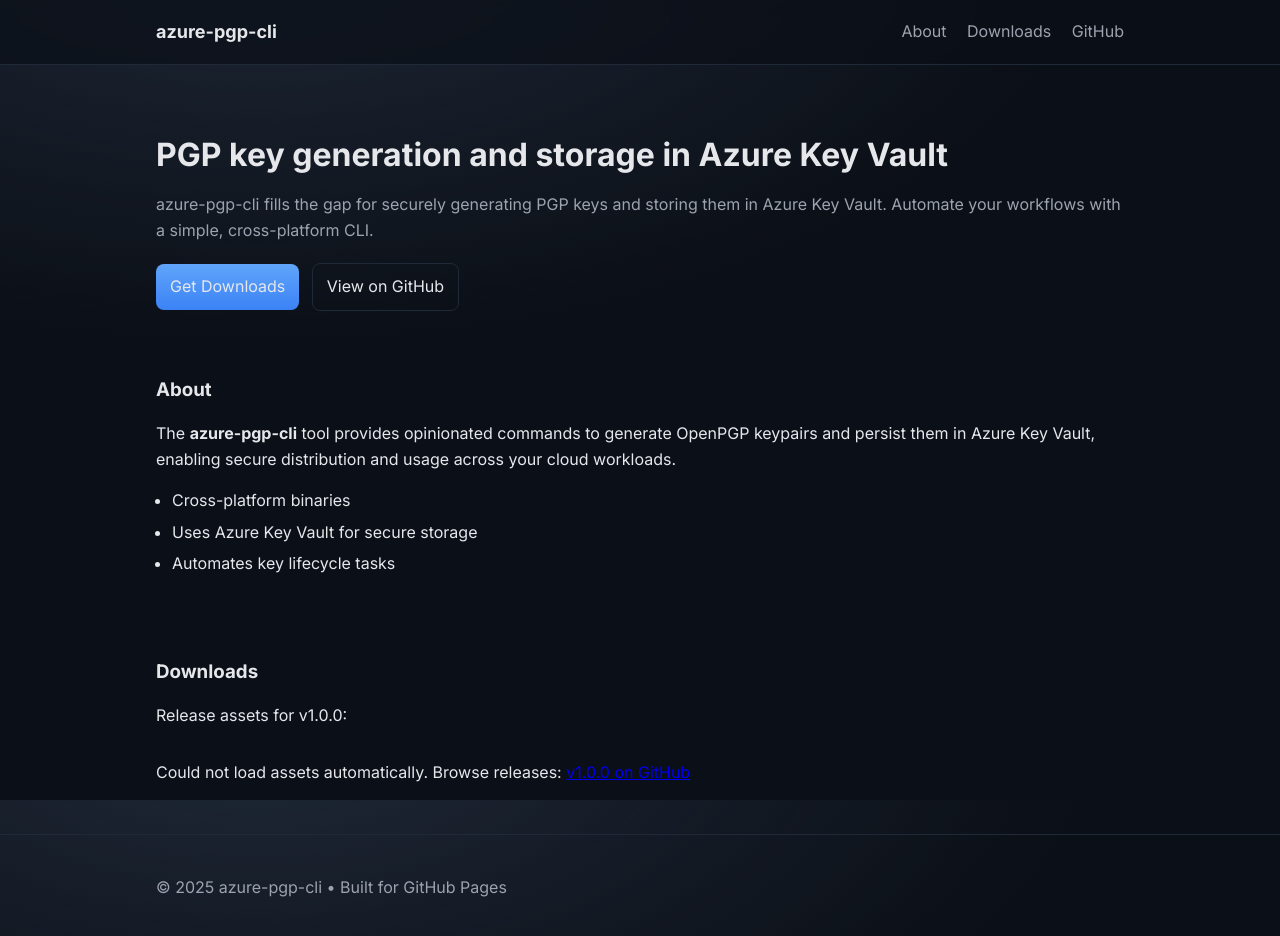
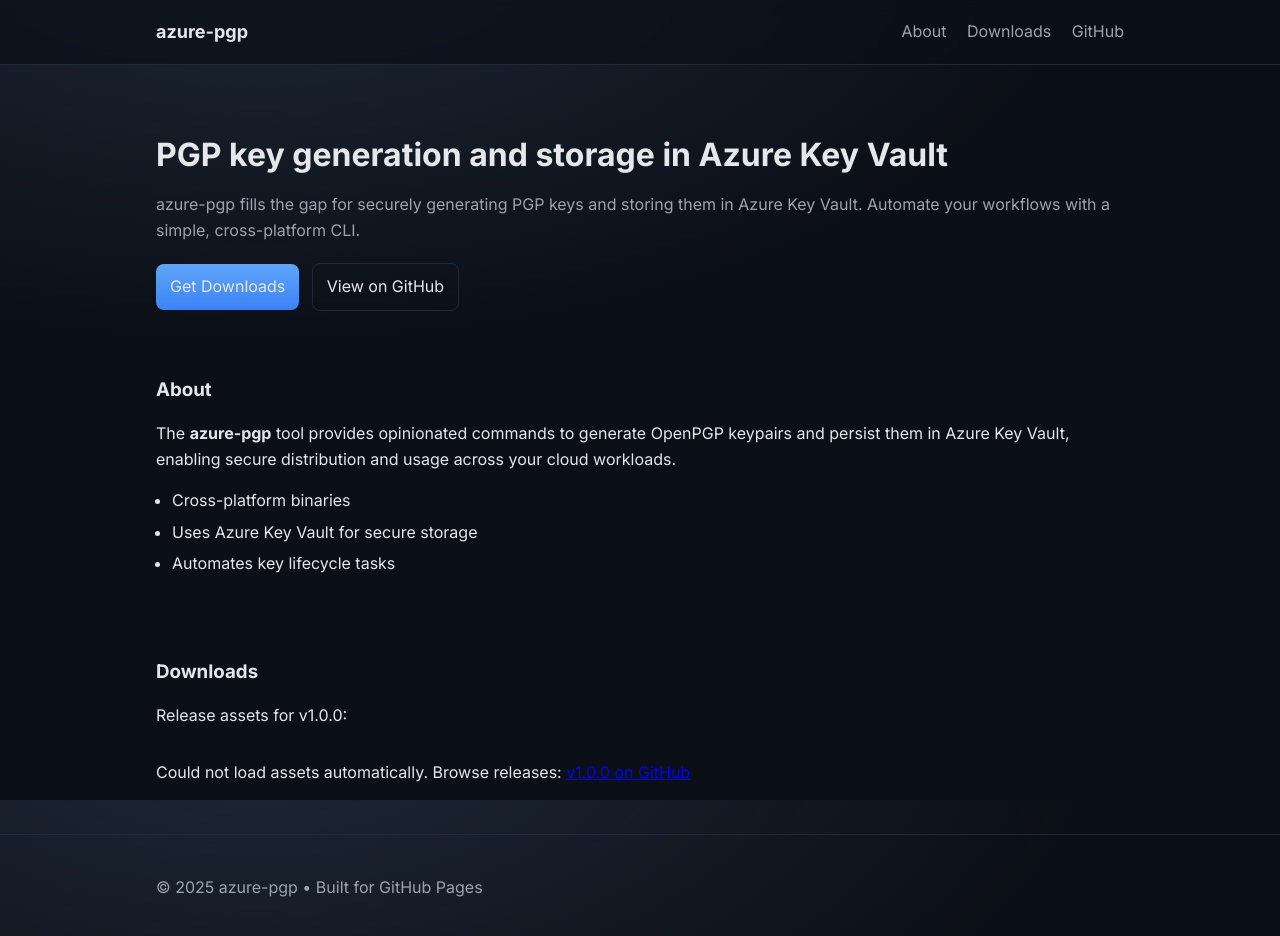
Before and after one commit to ArmoredBytes/azure-pgp-site, a plain HTML site: page index.html in a window 1280 px wide. Drawn offline with Linux system fonts and the light colour scheme; no server answers.

Commit message:
Update references from 'azure-pgp-cli' to 'azure-pgp' in index.html for consistency and branding.

```diff
--- a/index.html
+++ b/index.html
@@ -4,7 +4,7 @@
   <meta charset="utf-8">
   <meta name="viewport" content="width=device-width, initial-scale=1">
   <title>Azure PGP CLI</title>
-  <meta name="description" content="Generate and store PGP keys in Azure Key Vault with azure-pgp-cli.">
+  <meta name="description" content="Generate and store PGP keys in Azure Key Vault with azure-pgp.">
   <link rel="preconnect" href="https://fonts.googleapis.com">
   <link rel="preconnect" href="https://fonts.gstatic.com" crossorigin>
   <link href="https://fonts.googleapis.com/css2?family=Inter:wght@400;500;600;700&display=swap" rel="stylesheet">
@@ -13,11 +13,11 @@
 <body>
   <header class="site-header">
     <div class="container header-inner">
-      <h1>azure-pgp-cli</h1>
+      <h1>azure-pgp</h1>
       <nav>
         <a href="#about">About</a>
         <a href="#downloads">Downloads</a>
-        <a href="https://github.com/ArmoredBytes/azure-pgp-cli" target="_blank" rel="noopener">GitHub</a>
+        <a href="https://github.com/ArmoredBytes/azure-pgp" target="_blank" rel="noopener">GitHub</a>
       </nav>
     </div>
   </header>
@@ -26,10 +26,10 @@
     <section id="hero" class="hero">
       <div class="container">
         <h2>PGP key generation and storage in Azure Key Vault</h2>
-        <p>azure-pgp-cli fills the gap for securely generating PGP keys and storing them in Azure Key Vault. Automate your workflows with a simple, cross-platform CLI.</p>
+        <p>azure-pgp fills the gap for securely generating PGP keys and storing them in Azure Key Vault. Automate your workflows with a simple, cross-platform CLI.</p>
         <div class="cta">
           <a class="button primary" href="#downloads">Get Downloads</a>
-          <a class="button" href="https://github.com/ArmoredBytes/azure-pgp-cli" target="_blank" rel="noopener">View on GitHub</a>
+          <a class="button" href="https://github.com/ArmoredBytes/azure-pgp" target="_blank" rel="noopener">View on GitHub</a>
         </div>
       </div>
     </section>
@@ -37,7 +37,7 @@
     <section id="about" class="section">
       <div class="container">
         <h3>About</h3>
-        <p>The <strong>azure-pgp-cli</strong> tool provides opinionated commands to generate OpenPGP keypairs and persist them in Azure Key Vault, enabling secure distribution and usage across your cloud workloads.</p>
+        <p>The <strong>azure-pgp</strong> tool provides opinionated commands to generate OpenPGP keypairs and persist them in Azure Key Vault, enabling secure distribution and usage across your cloud workloads.</p>
         <ul class="feature-list">
           <li>Cross-platform binaries</li>
           <li>Uses Azure Key Vault for secure storage</li>
@@ -53,7 +53,7 @@
         <div id="downloads-list" class="downloads-list" aria-live="polite"></div>
         <p id="downloads-fallback" class="downloads-fallback hidden">
           Could not load assets automatically. Browse releases:
-          <a href="https://github.com/ArmoredBytes/azure-pgp-cli/releases/tag/v1.0.0" target="_blank" rel="noopener">v1.0.0 on GitHub</a>
+          <a href="https://github.com/ArmoredBytes/azure-pgp/releases/tag/v1.0.0" target="_blank" rel="noopener">v1.0.0 on GitHub</a>
         </p>
       </div>
     </section>
@@ -61,7 +61,7 @@
 
   <footer class="site-footer">
     <div class="container">
-      <p>© <span id="year"></span> azure-pgp-cli • Built for GitHub Pages</p>
+      <p>© <span id="year"></span> azure-pgp • Built for GitHub Pages</p>
     </div>
   </footer>
 
```
